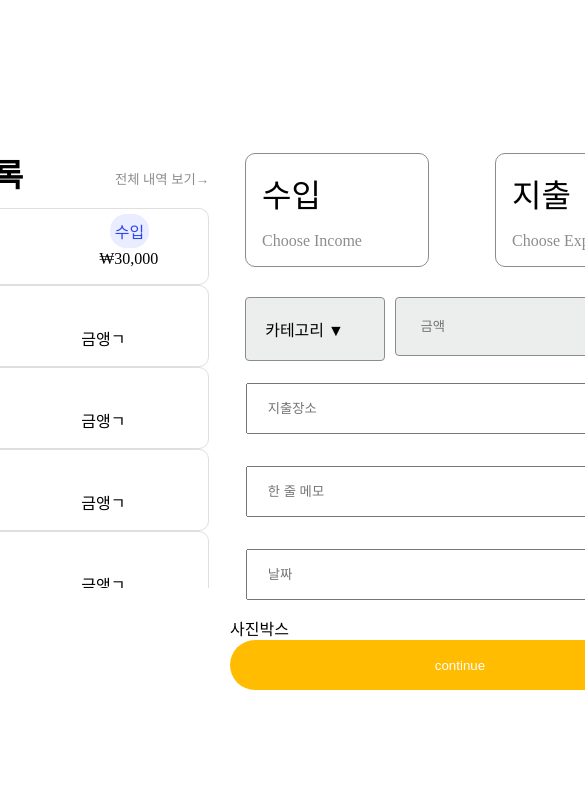
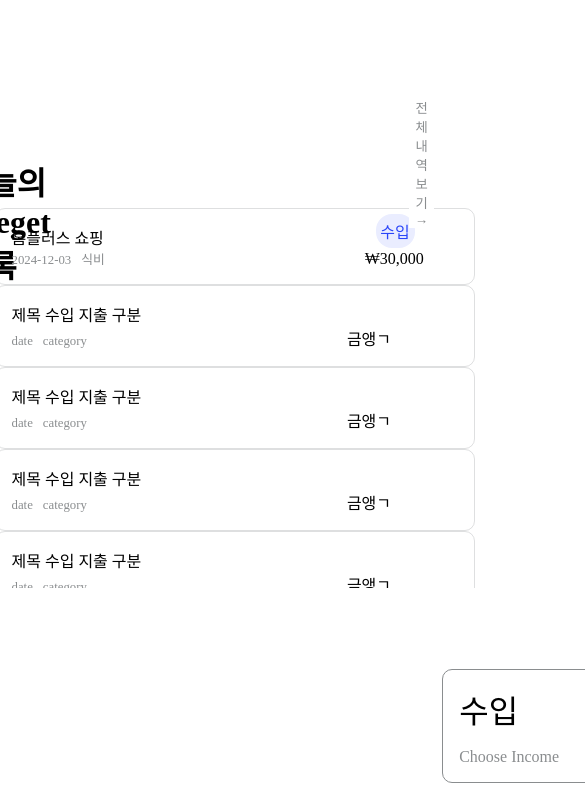
Before and after one commit to KB-Wallet/KB-Vudget, a Vue app: page / in a window 390 px wide. Shown: the top 811 px of the page, 585 px wide, since content can reach past the window. Built offline with nearby package versions, Linux system fonts and the light colour scheme.

Commit message:
✨ [Feat] 리스트 작성 기능 추가중

```diff
--- a/src/App.vue
+++ b/src/App.vue
@@ -34,4 +34,24 @@ body {
   justify-content: center;
   align-items: center;
 }
+@media (max-width: 832px) {
+  div {
+    display: flex;
+    justify-content: center;
+    align-items: center;
+    width: 1px;
+    position: absolute;
+    left: -170px;
+  }
+  .write-box {
+    position: relative;
+    right: 200px;
+    top: 800px;
+  }
+  .list-box {
+    position: relative;
+    bottom: 100px;
+    left: 200px;
+  }
+}
 </style>
--- a/src/components/WritePage/DailyList.vue
+++ b/src/components/WritePage/DailyList.vue
@@ -138,4 +138,7 @@ ul {
   position: relative;
   left: 270px;
 }
+/* @media (max-width: 832px) {
+} */
+/* 428 832 */
 </style>
--- a/src/components/WritePage/WriteSet.vue
+++ b/src/components/WritePage/WriteSet.vue
@@ -1,4 +1,12 @@
-<script setup></script>
+<script setup>
+import { ref } from 'vue'
+const amount = ref()
+const date = ref()
+const cate = ref()
+const place = ref()
+const memo = ref()
+const add_list = function () {}
+</script>
 
 <template>
   <body>
@@ -26,7 +34,7 @@
         </div>
         <div><input type="text" placeholder=" 날짜" class="date input-box-below" /></div>
         <div class="">사진박스</div>
-        <button class="btn-confirm">continue</button>
+        <button class="btn-confirm" @click="add_list">continue</button>
       </div>
     </div>
   </body>
```
